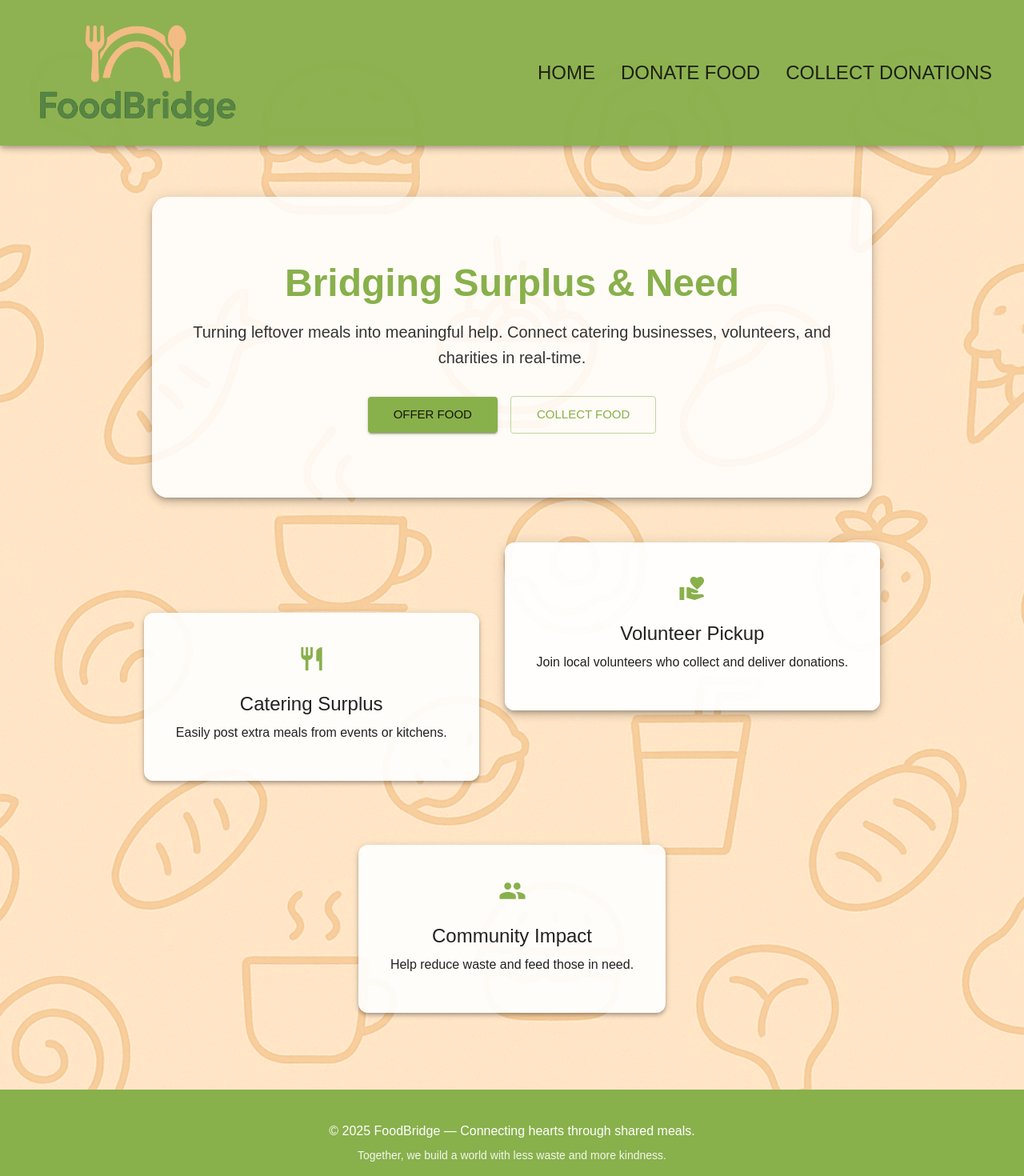
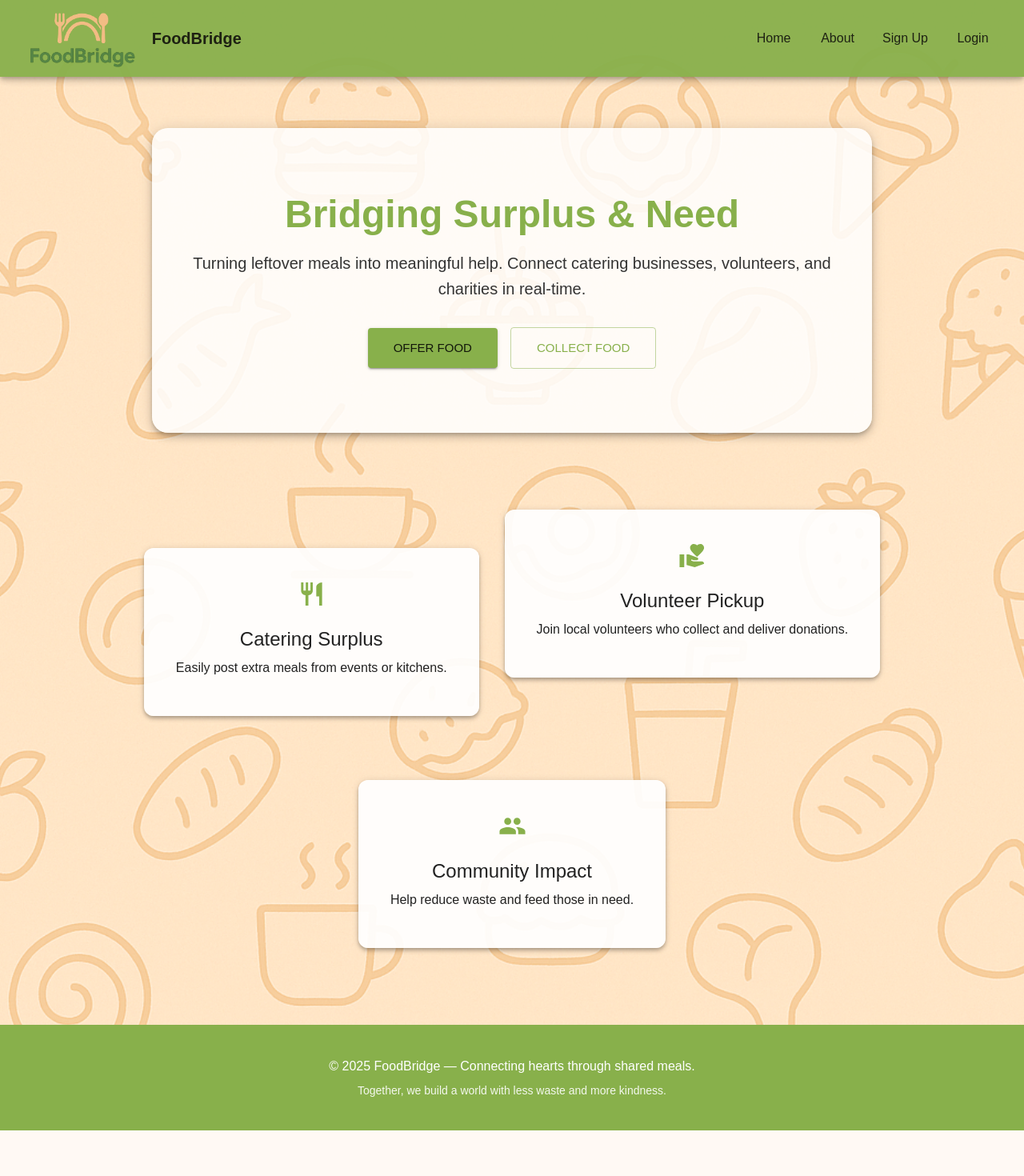
Before and after one commit to MiriamSanders/food_project, a React (Vite) app in the folder client/: page /home in a window 1280 px wide. Shown: the top 1470 px of the page at 80% size. After the commit the page ends 1413 px from the top, so only its background shows below. Built offline with nearby package versions, Linux system fonts and the light colour scheme.

Commit message:
added sucsses page

```diff
--- a/client/src/App.jsx
+++ b/client/src/App.jsx
@@ -5,6 +5,7 @@ import SignupPage from "./auth/Signup";
 import FoodDonationPage from "./components/donor/FoodDonationPage";
 import VolunteerDonationClaim from "./components/volunteer/VolunteerDonationClaim";
 import HomePage from "./components/HomePage";
+import SuccessPage from "./components/volunteer/SuccessPAge";
 export default function App() {
   return (
     <Router>
@@ -14,7 +15,7 @@ export default function App() {
         <Route path="/login" element={<LoginPage />} />
         <Route path="/signup" element={<SignupPage />} />
         <Route path="/donation" element={<FoodDonationPage />} />
-        <Route path="/claim" element={<VolunteerDonationClaim />} />
+        <Route path="/claimdonation" element={<VolunteerDonationClaim />} />
       </Routes>
     </Router>
   );
--- a/client/src/components/HomePage.jsx
+++ b/client/src/components/HomePage.jsx
@@ -9,13 +9,12 @@ import {
   Grid,
   Card,
   CardContent,
-  CardActions,
   CssBaseline,
   ThemeProvider,
   createTheme,
 } from "@mui/material";
 import { Restaurant, VolunteerActivism, Group } from "@mui/icons-material";
-
+import { useNavigate } from "react-router-dom";
 const theme = createTheme({
   palette: {
     primary: { main: "#88B04B" }, // green
@@ -30,6 +29,7 @@ const theme = createTheme({
 });
 
 export default function HomePage() {
+  const navigate = useNavigate();
   return (
     <ThemeProvider theme={theme}>
       <CssBaseline />
@@ -46,11 +46,7 @@ export default function HomePage() {
         <AppBar
           position="static"
           color="primary"
-              sx={{
-                opacity: 0.95,
-                py: 2,
-                boxShadow: 5,
-              }}
+          sx={{ opacity: 0.95, py: 1, boxShadow: 5 }}
         >
           <Toolbar
             sx={{
@@ -59,21 +55,45 @@ export default function HomePage() {
               flexWrap: "wrap",
             }}
           >
-                <Box sx={{ display: 'flex', alignItems: 'center' }}>
+            <Box sx={{ display: "flex", alignItems: "center" }}>
               <img
                 src="/logo.png"
                 alt="Bridge of Food Logo"
-                style={{ height: '150px', marginRight: '10px' }}
+                style={{ height: "80px", marginRight: "10px" }}
               />
+              <Typography variant="h6" sx={{ fontWeight: 700 }}>
+                FoodBridge
+              </Typography>
             </Box>
             <Box>
-                  {["Home", "Donate Food", "Collect Donations"].map(
-                (item) => (
-                  <Button key={item} color="inherit" sx={{ mx: 1, fontSize: "1.5rem" }} >
+
+              <Box>
+                {["Home", "About", "Sign Up", "Login"].map((item) => {
+                  // Map the button label to a route path
+                  const pathMap = {
+                    Home: "/home",
+                    About: "/about",
+                    "Sign Up": "/signup",
+                    Login: "/login",
+                  };
+                  return (
+                    <Button
+                      key={item}
+                      color="inherit"
+                      sx={{
+                        mx: 1,
+                        fontSize: { xs: "0.9rem", md: "1rem" },
+                        textTransform: "none",
+                        "&:hover": { backgroundColor: "rgba(255,255,255,0.2)" },
+                      }}
+                      onClick={() => navigate(pathMap[item])}
+                    >
                       {item}
                     </Button>
-                )
-                  )}
+                  );
+                })}
+              </Box>
+
             </Box>
           </Toolbar>
         </AppBar>
@@ -103,7 +123,7 @@ export default function HomePage() {
             variant="contained"
             color="primary"
             size="large"
-            sx={{ mr: 2, px: 4, py: 1.2 }}
+            sx={{ mr: 2, px: 4, py: 1.5 }}
           >
             Offer Food
           </Button>
@@ -111,7 +131,7 @@ export default function HomePage() {
             variant="outlined"
             color="primary"
             size="large"
-            sx={{ px: 4, py: 1.2 }}
+            sx={{ px: 4, py: 1.5 }}
           >
             Collect Food
           </Button>
@@ -119,93 +139,53 @@ export default function HomePage() {
 
         {/* Feature Section */}
         <Container sx={{ mt: 12, mb: 12 }}>
-          <Grid
-            container
-            spacing={4}
-            justifyContent="center"
-            alignItems="flex-start"
+          <Grid container spacing={4} justifyContent="center" alignItems="flex-start">
+            {[
+              {
+                icon: <Restaurant fontSize="large" color="primary" />,
+                title: "Catering Surplus",
+                desc: "Easily post extra meals from events or kitchens.",
+                mt: 6,
+              },
+              {
+                icon: <VolunteerActivism fontSize="large" color="primary" />,
+                title: "Volunteer Pickup",
+                desc: "Join local volunteers who collect and deliver donations.",
+                mt: 0,
+              },
+              {
+                icon: <Group fontSize="large" color="primary" />,
+                title: "Community Impact",
+                desc: "Help reduce waste and feed those in need.",
+                mt: 6,
+              },
+            ].map((feature, index) => (
+              <Grid item xs={12} sm={6} md={4} key={index}>
+                <Card
                   sx={{
-              position: "relative",
-              "& .feature-card": {
+                    textAlign: "center",
+                    p: 3,
+                    borderRadius: 3,
+                    bgcolor: "rgba(255,255,255,0.93)",
+                    boxShadow: 4,
+                    mt: feature.mt,
                     transition: "transform 0.3s ease, box-shadow 0.3s ease",
                     "&:hover": {
                       transform: "translateY(-8px)",
                       boxShadow: 6,
                     },
-              },
-            }}
-          >
-            <Grid item xs={12} sm={6} md={4}>
-              <Card
-                className="feature-card"
-                sx={{
-                  textAlign: "center",
-                  p: 3,
-                  borderRadius: 3,
-                  bgcolor: "rgba(255,255,255,0.92)",
-                  boxShadow: 4,
-                  mt: 6,
                   }}
                 >
                   <CardContent>
-                  <Restaurant fontSize="large" color="primary" />
+                    {feature.icon}
                     <Typography variant="h5" sx={{ mt: 2, mb: 1 }}>
-                    Catering Surplus
+                      {feature.title}
                     </Typography>
-                  <Typography variant="body1">
-                    Easily post extra meals from events or kitchens.
-                  </Typography>
+                    <Typography variant="body1">{feature.desc}</Typography>
                   </CardContent>
                 </Card>
               </Grid>
-
-            <Grid item xs={12} sm={6} md={4}>
-              <Card
-                className="feature-card"
-                sx={{
-                  textAlign: "center",
-                  p: 3,
-                  borderRadius: 3,
-                  bgcolor: "rgba(255,255,255,0.95)",
-                  boxShadow: 6,
-                  transform: { md: "translateY(-40px)" },
-                }}
-              >
-                <CardContent>
-                  <VolunteerActivism fontSize="large" color="primary" />
-                  <Typography variant="h5" sx={{ mt: 2, mb: 1 }}>
-                    Volunteer Pickup
-                  </Typography>
-                  <Typography variant="body1">
-                    Join local volunteers who collect and deliver donations.
-                  </Typography>
-                </CardContent>
-              </Card>
-            </Grid>
-
-            <Grid item xs={12} sm={6} md={4}>
-              <Card
-                className="feature-card"
-                sx={{
-                  textAlign: "center",
-                  p: 3,
-                  borderRadius: 3,
-                  bgcolor: "rgba(255,255,255,0.92)",
-                  boxShadow: 4,
-                  mt: 6,
-                }}
-              >
-                <CardContent>
-                  <Group fontSize="large" color="primary" />
-                  <Typography variant="h5" sx={{ mt: 2, mb: 1 }}>
-                    Community Impact
-                  </Typography>
-                  <Typography variant="body1">
-                    Help reduce waste and feed those in need.
-                  </Typography>
-                </CardContent>
-              </Card>
-            </Grid>
+            ))}
           </Grid>
         </Container>
 
--- /dev/null
+++ b/client/src/components/volunteer/SuccessPage.jsx
@@ -0,0 +1,76 @@
+import React from "react";
+import {
+  Dialog,
+  DialogTitle,
+  DialogContent,
+  DialogActions,
+  Typography,
+  Button,
+  Box,
+  Slide,
+} from "@mui/material";
+import CheckCircleIcon from "@mui/icons-material/CheckCircle";
+
+const Transition = React.forwardRef(function Transition(props, ref) {
+  return <Slide direction="down" ref={ref} {...props} />;
+});
+
+function SuccessPage({ address, open, onClose }) {
+  const wazeLink = `https://waze.com/ul?q=${encodeURIComponent(address)}&navigate=yes`;
+
+  return (
+    <Dialog
+      open={open}
+      TransitionComponent={Transition}
+      keepMounted
+      onClose={onClose}
+      PaperProps={{
+        sx: {
+          borderRadius: 5,
+          bgcolor: "#FFF9F4",
+          px: 3,
+          py: 4,
+          textAlign: "center",
+          minWidth: { xs: "300px", sm: "400px" },
+        },
+      }}
+    >
+      <DialogTitle sx={{ textAlign: "center", pb: 1 }}>
+        <CheckCircleIcon sx={{ fontSize: 60, color: "#88B04B" }} />
+      </DialogTitle>
+
+      <DialogContent>
+        <Typography variant="h5" sx={{ fontWeight: 700, mb: 2, color: "#88B04B" }}>
+          Success!
+        </Typography>
+        <Typography variant="body1" sx={{ mb: 3 }}>
+          Your donation has been successfully recorded.
+        </Typography>
+        <Typography variant="body2" sx={{ mb: 2 }}>
+          You can navigate to the pickup location:
+        </Typography>
+        <Button
+          variant="contained"
+          href={wazeLink}
+          target="_blank"
+          sx={{
+            bgcolor: "#FFD6A5",
+            color: "#333",
+            fontWeight: 600,
+            "&:hover": { bgcolor: "#FFC090" },
+          }}
+        >
+          Open in Waze
+        </Button>
+      </DialogContent>
+
+      <DialogActions sx={{ justifyContent: "center", mt: 2 }}>
+        <Button onClick={onClose} sx={{ color: "#88B04B", fontWeight: 600 }}>
+          Close
+        </Button>
+      </DialogActions>
+    </Dialog>
+  );
+}
+
+export default SuccessPage;
```
Lines whose indentation alone changed are shown as unchanged.
